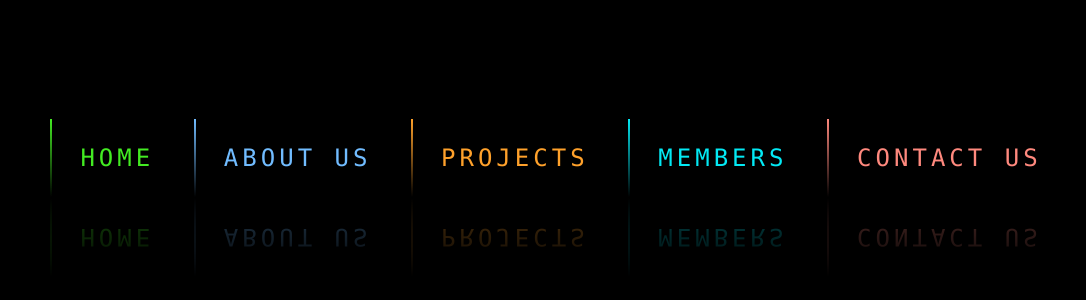
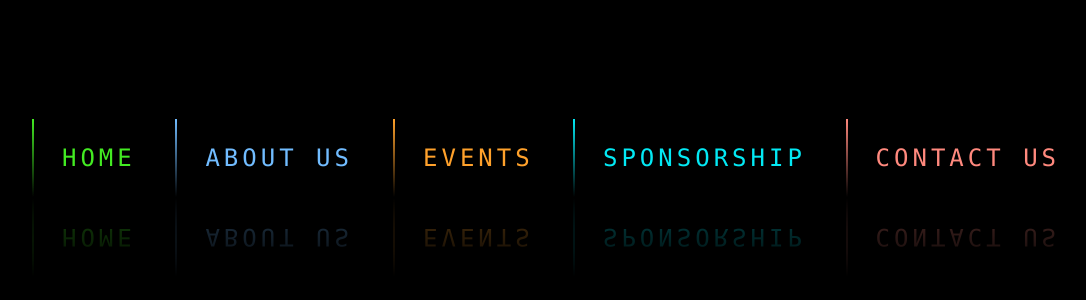
Before and after one commit to 05saitejaswi/techo, a plain HTML site: page index.html in a window 1280 px wide. Shown: the part 240-540 px from the top of the page, without its empty margins (79-1165 px from the left). Drawn offline with nearby package versions, Linux system fonts and the light colour scheme; files whose address does not match are found by name.

Commit message:
Update index.html

```diff
--- a/index.html
+++ b/index.html
@@ -30,21 +30,21 @@
         <span></span>
         <span></span>
         <span></span>
-        PROJECTS
+       EVENTS
       </a>
       <a href="leads.html" class="animated slideInUp">
         <span></span>
         <span></span>
         <span></span>
         <span></span>
-         MEMBERS
+          SPONSORSHIP
       </a>
       <a href="contactus" class="animated slideInUp">
         <span></span>
         <span></span>
         <span></span>
         <span></span>
-        CONTACT US
+       CONTACT US
       </a>
     </header>
   </body>
```
